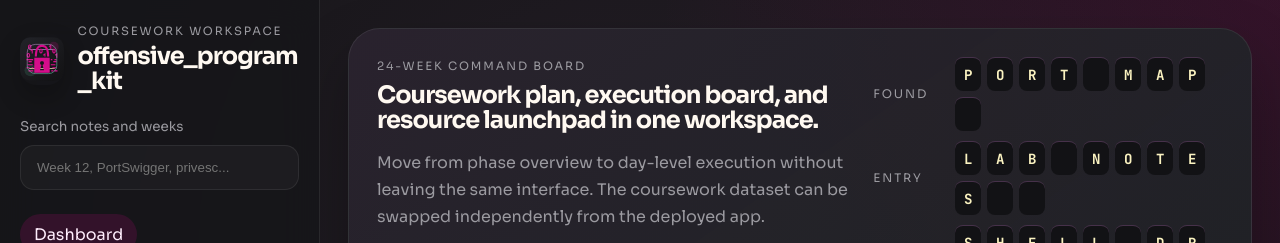
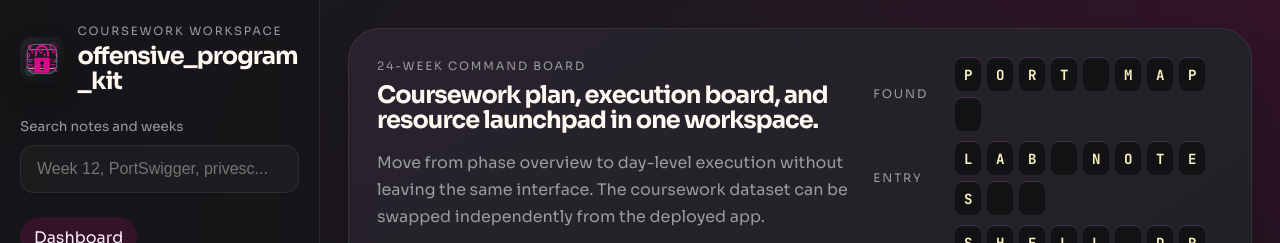
Before and after one commit to danyel-ii/offensive_program_kit, a React (Vite) app: page / in a window 1280 px wide. Shown: the top 243 px of the page. Built offline with nearby package versions, Linux system fonts and the light colour scheme.

Commit message:
Fix mobile viewport scaling

```diff
--- a/index.html
+++ b/index.html
@@ -2,7 +2,7 @@
 <html lang="en">
   <head>
     <meta charset="UTF-8" />
-    <meta name="viewport" content="width=device-width, initial-scale=1.0" />
+    <meta name="viewport" content="width=device-width, initial-scale=1, viewport-fit=cover" />
     <title>offensive_program_kit</title>
     <meta name="description" content="Coursework workspace for the offensive program kit." />
     <meta name="theme-color" content="#141416" />
--- a/src/styles.css
+++ b/src/styles.css
@@ -35,6 +35,11 @@
 body,
 #root {
   min-height: 100%;
+}
+
+html {
+  -webkit-text-size-adjust: 100%;
+  text-size-adjust: 100%;
 }
 
 body {
@@ -137,6 +142,7 @@
   color: var(--text-primary);
   padding: 14px 16px;
   outline: none;
+  font-size: 16px;
 }
 
 .install-card {
```
